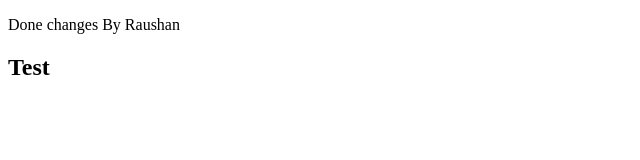
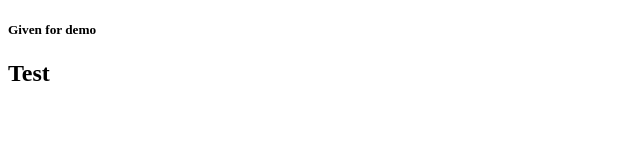
Before and after one commit to krsant7/SolveX, a plain HTML site: page assets/html/test.html in a window 1280 px wide. Shown: the whole page, without its empty margins (0-640 px from the left). Drawn offline with Linux system fonts and the light colour scheme.

Commit message:
feature/ST-1223-v1: demo msg added

```diff
--- a/assets/html/test.html
+++ b/assets/html/test.html
@@ -5,10 +5,12 @@
     <title>Title</title>
 </head>
 <body>
-    <p>Done changes By Raushan</p>
+
+    <h5>Given for demo</h5>
 
 
 
   <h2>Test</h2>
+
 </body>
 </html>
```
